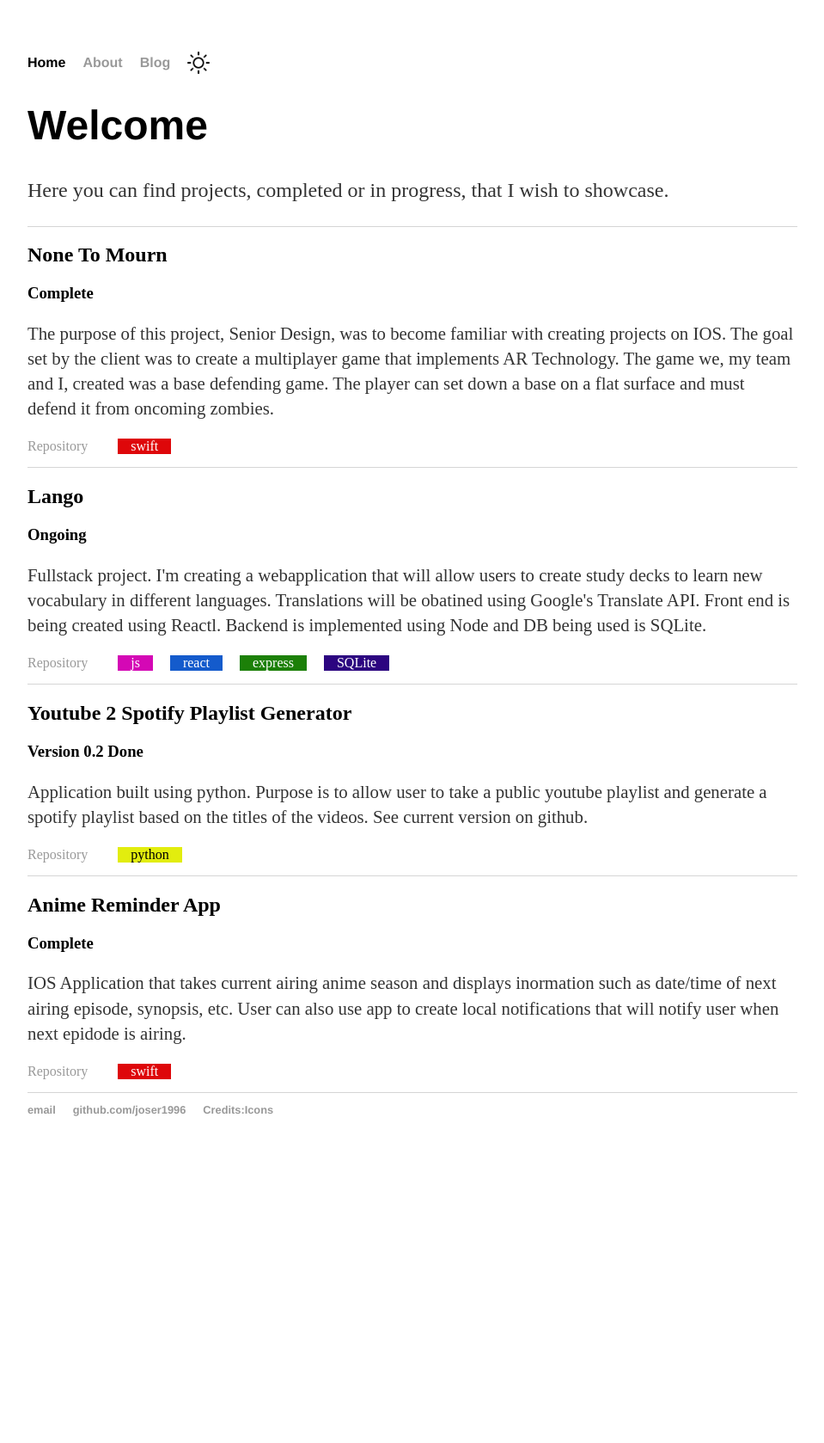
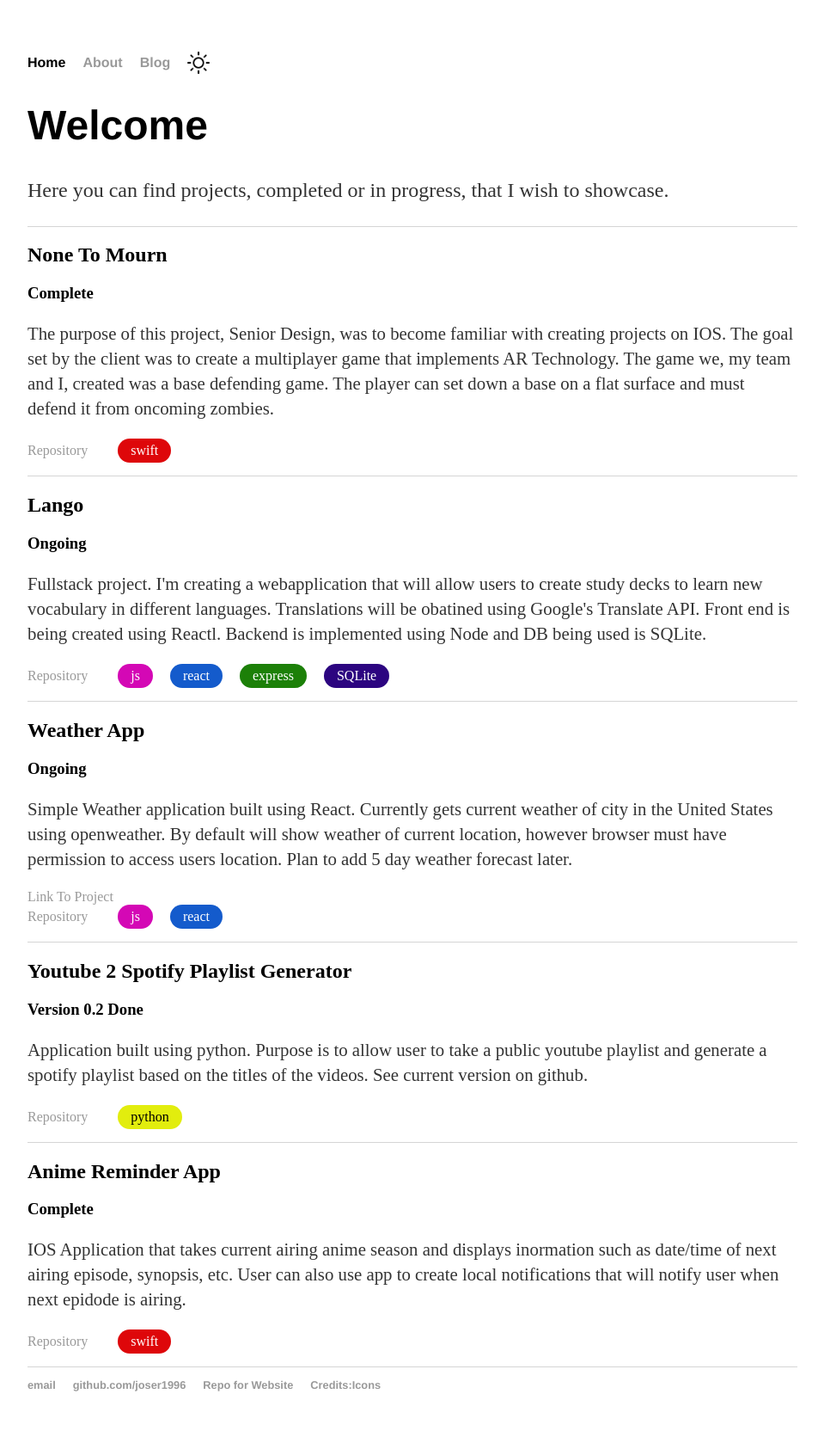
Before and after one commit to joser1996/joser1996.github.io, a Jekyll site: the page built from index.html, in a window 1280 px wide. Shown: the whole page at 86% size, without its empty margins (160-1119 px from the left). Built offline with Jekyll 4.4.1, drawn with Linux system fonts in a browser that asks for light colours; nearby versions of some CDN libraries; before the commit the page ends 1358 px from its top, so only the background shows below that.

Commit message:
Updatde project cards for weather app

```diff
--- a/_data/footer.yml
+++ b/_data/footer.yml
@@ -2,3 +2,5 @@
   link: josertrs@gmail.com
 - name: github.com/joser1996
   link: https://github.com/joser1996
+- name: Repo for Website
+  link: https://github.com/joser1996/joser1996.github.io
--- a/_data/projectCards.yml
+++ b/_data/projectCards.yml
@@ -27,6 +27,19 @@
     - express
     - SQLite
 
+- name: Weather App
+  status: Ongoing
+  link: https://weather-app-joser1996.vercel.app/
+  repo: https://github.com/joser1996/weather-app
+  desc: |
+    Simple Weather application built using React. Currently gets current
+    weather of city in the United States using openweather. By default will
+    show weather of current location, however browser must have permission
+    to access users location. Plan to add 5 day weather forecast later.
+  tags:
+    - js
+    - react
+
 - name: Youtube 2 Spotify Playlist Generator
   status: Version 0.2 Done
   link: null
--- a/_sass/main.scss
+++ b/_sass/main.scss
@@ -92,13 +92,15 @@ input {
 }
 
 .card-footer a {
+	padding-top: 5px;
 	padding-right: 25px;
 }
 
 .lang-tag {
-	padding: 0 15px;
+	padding: 5px 15px;
 	margin: 0 10px;
 	color: white;
+	border-radius: calc(0.5 * 100px);
 }
 
 .js {
```
